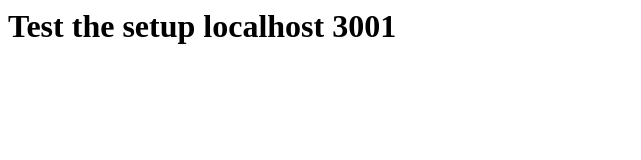
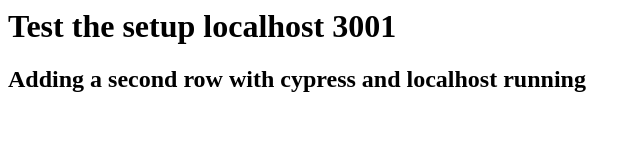
Before and after one commit to swardbladpaulo/w3_bmicalculator, a website: page src/index.html in a window 1280 px wide. Shown: the whole page, without its empty margins (0-641 px from the left). Drawn offline with Linux system fonts and the light colour scheme.

Commit message:
modified the index.html, added a second row, tested the new command npm run cy:run, all ok except the cypress test because there are no test in it

```diff
--- a/src/index.html
+++ b/src/index.html
@@ -1 +1,2 @@
 <h1>Test the setup localhost 3001</h1>
+<h2>Adding a second row with cypress and localhost running</h2>
```
